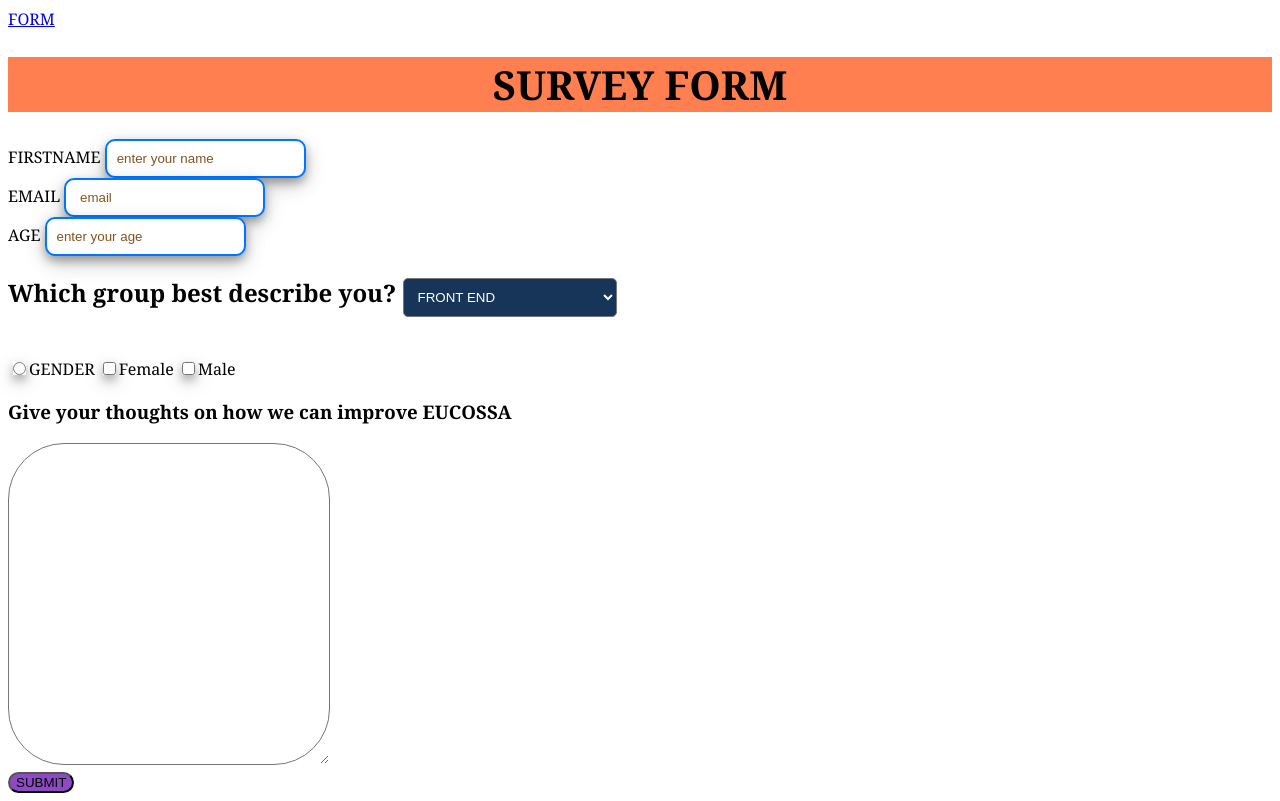
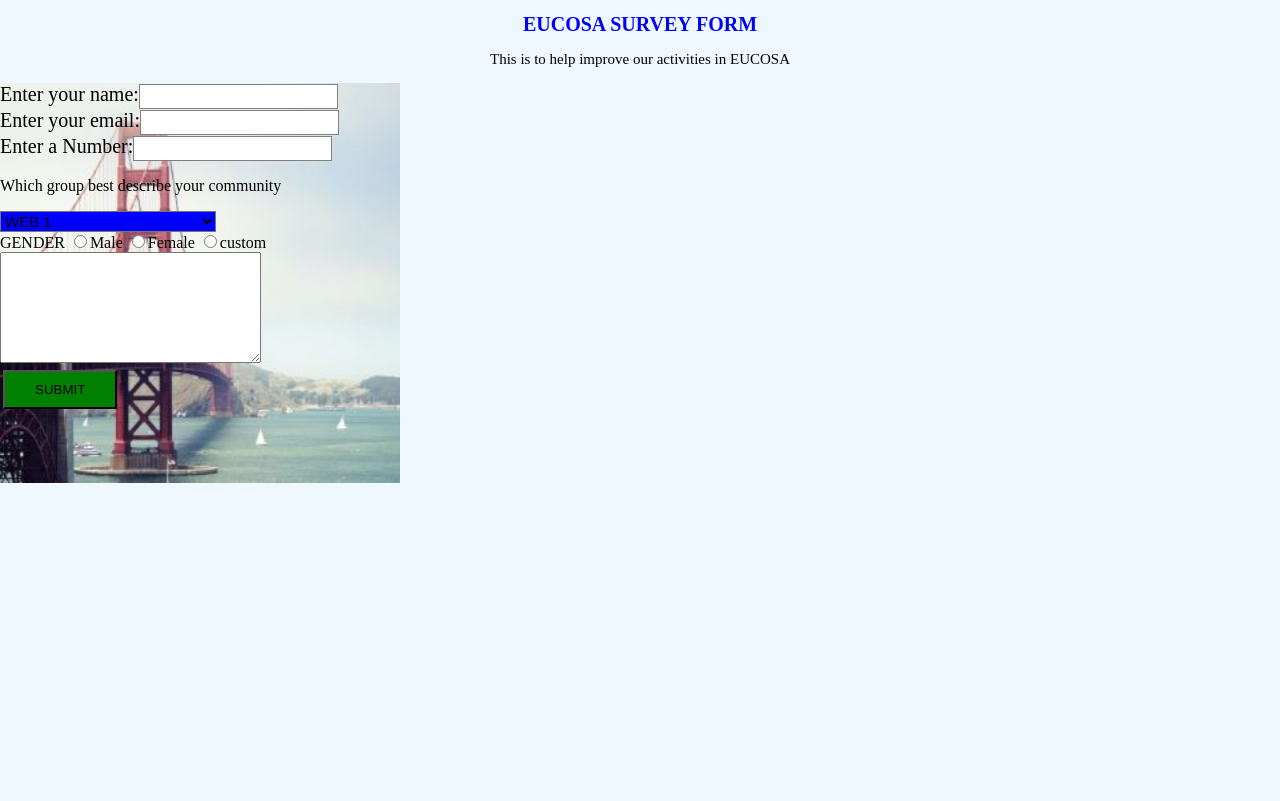
Before and after one commit to Rose1845/survey-form, a plain HTML site: page bootstrap.html/landing.html in a window 1280 px wide. Drawn offline with Linux system fonts and the light colour scheme.

Commit message:
changed facebook2

```diff
--- /dev/null
+++ b/bootstrap.html/form.css
@@ -0,0 +1,82 @@
+body{
+    margin:auto;
+    box-sizing:border-box;
+    background:aliceblue;
+
+}
+#title{
+    font-size:20px;
+    font weight:300px;
+    text-align:center;
+    color:blue;
+}
+#description{
+    font-size:15px;
+    color:black;
+    text-align:center;
+}
+#survey-form{
+    background-image:url("sanfran.jpg");
+    align-items:center;
+    background-size:cover;
+    background-position:center;
+    width:400px;
+    height:400px;
+    position:relative;
+
+
+
+}
+#dropdown{
+    background:blue;
+    font-size:15px;
+    font-weight:200;
+}
+#submit{
+    font-family:sans-serif;
+    padding:10px 30px;
+    margin:3px;
+    font-weight:200;
+    background:green;
+
+}
+#submit:hover{
+    background:yellow;
+}
+#name-label{
+    padding:4px 10px;
+    border:1px solid transparent;
+    border-color:gray;
+}
+#email-label{
+     padding:4px 10px;
+    border:1px solid transparent;
+    border-color:gray;
+
+}
+#number-label{
+     padding:4px 10px;
+      border:1px solid transparent;
+      border-color:gray;
+
+
+}
+label{
+    font-weight:200;
+    font-size:20px;
+}
+form{
+    animation-name:myAnimation;
+    animation-duration:3s;
+
+}
+@keyframes myAnimation{
+    from{
+        background:gold;
+        left:100px;
+    }
+    to{
+        background:green;
+        top:100px;
+    }
+}
--- a/bootstrap.html/landing.html
+++ b/bootstrap.html/landing.html
@@ -1,117 +1,42 @@
-<!doctype html>
+<!DOCTYPE html>
 <html lang="en">
 <head>
-    <!-- Required meta tags -->
-    <meta charset="utf-8">
-    <meta name="viewport" content="width=device-width, initial-scale=1">
-    <title>FORM!</title>
-    <style>
-        body{
-          display: flex;
-          align-content: center;
-          flex-direction: column;
-        }
+    <meta charset="UTF-8">
+    <meta http-equiv="X-UA-Compatible" content="IE=edge">
+    <meta name="viewport" content="width=device-width, initial-scale=1.0">
+    <title>SURVEY</title>
+    <link rel="stylesheet"href="form.css">
 
-
-
-      html{
-        align-items: flex-end;
-        font-family: Cambria, Cochin, Georgia, Times, 'Times New Roman', serif;
-        font-style: normal;
-        font-size: medium;
-      }
-
-      #title{
-      font-size: 40px;
-      background-color: coral;
-      background-size: 2vmin;
-      text-decoration-color: aquamarine;
-      text-align: center;
-      }
-      input{
-        outline: none;
-        padding: 10px;
-        border:2px solid #0076ff;
-        border-radius: 10px;
-        box-shadow: 0 5px 10px 0 rgba(0,0,0,0.3),0 7px 21px 0 rgba(0,0,0,0.20);
-      }
-      input::placeholder{
-        color: rgb(131, 84, 30);
-      }
-      textarea{
-        padding: 10px;
-        outline: none;
-        width: 300px;
-        height: 300px;
-        color: white;
-        border-radius: 56px;
-        color: #d1c3dd;
-      }
-      textarea::placeholder{
-        color:white;
-      }
-     #dropdown{
-        color: white;
-        background-color: #173459;
-        padding: 10px;
-        border-radius: 5px;
-     }
-     #submit{
-       text-transform: uppercase;
-       border-radius: 56px;
-       background: #8d4ac4;
-     }
-
-
-
-
-    </style>
 </head>
 <body>
-      <a class="navbar-brand" href="#">FORM</a>
-    </li>
-<h1 id="title">SURVEY FORM</H1>
-  <form method="POST"id="survey-form">
-      <div class="mb-3">
-        <label for="firstname" class="form-label">FIRSTNAME</label>
-        <input type="text" name="firstName" id="name-label" placeholder="enter your name">
-        <br/>
-      </div>
-      <div class="mb-3">
-        <label for="EMAIL">EMAIL</label>
-        <input type="text" id="email-label" placeholder=" email" >
-        <br/>
-      <div class="mb-3"></div>
-        <label for="AGE">AGE</label>
-        <input type="number" id="age"  placeholder="enter your age"min="25">
-        <h2 id="group">Which group best describe you?
-        <select id="dropdown">
-          <option value="FRONT END">FRONT END</option>
-          <option value="BACK END">BACK END</option>
-          <option value="MOBILE">MOBILE</option>
-          <option value="CYBER SECURITY">CYBER SECURITY</option>
-          <option value="ARTIFICIAL INTELLIGENCE">ARTIFICIAL INTELLIGENCE</option>
-          <option value="MACHINE LEARNING">MACHINE LEARNING</option>
+    <h1 id="title">EUCOSA SURVEY FORM</h1>
+    <P id="description">This is to help improve our activities in EUCOSA</P>
+    <form id="survey-form">
+        <label for="name" id="name">Enter your name:<input type="name"id="name-label" require></label>
+        <br>
+        <label for="email-label" id="name">Enter your email:<input type="name"id="email-label"required></label>
+        <br>
+        <label for="year" id="name">Enter a Number:<input type="name"id="number-label"></label>
+        <p>Which group best describe your community</p>
+        <select id ="dropdown">
+            <option value>WEB 1</option>
+            <option value>WEB 2</option>
+            <option value>CYBERSECURITY</option>
+            <option value>MACHINE LEARNING</option>
+            <option value>ARTIFICIAL INTELLIGENCE</option>
+
         </select>
-
-        </h2>
-      </div>
-        </div>
-      </div>
-      <br/>
-     <input type="radio">GENDER
-      <input type="checkbox"value="gender">Female
-      <input type="checkbox"value="gender">Male
-      <br/>
-      <h3>Give your thoughts on how we can improve <span>EUCOSSA</span></h3>
-      <textarea rows="5"cols="9" placeholder="Text goes here">
+        <br>
+        GENDER
+        <input type="radio"name="gender"id="male"value="male">Male
+        <input type="radio"name="gender"id="female"value="female">Female
+        <input type="radio"name="gender"id="custom"value="custom">custom
+        <br>
+        <textarea cols="30"rows="7" placeholder="type here">
 
         </textarea>
-      <br/>
-      <button type="submit" id="submit" >Submit</button>
+        <br>
+        <button id="submit">SUBMIT</button>
     </form>
-
-  <script src="main2.js"></script>
-
 </body>
 </html>
```
Also changed, not shown: example.html/facebook2.html (+9 -1 lines), example.html/index.html (+17 -8 lines), example.html/text.css (+15 -0 lines), bootstrap.html/sanfran.jpg (renamed from pictures.html/Saved Pictures/sanfran.jpg). Lines whose indentation alone changed are shown as unchanged.
